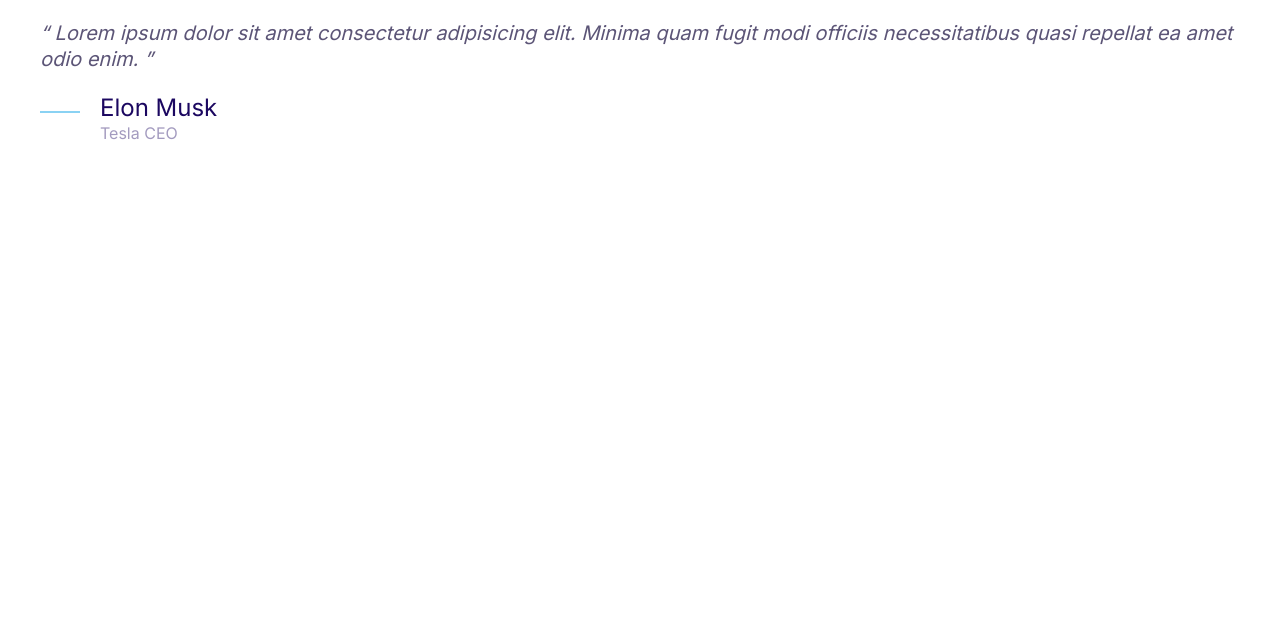
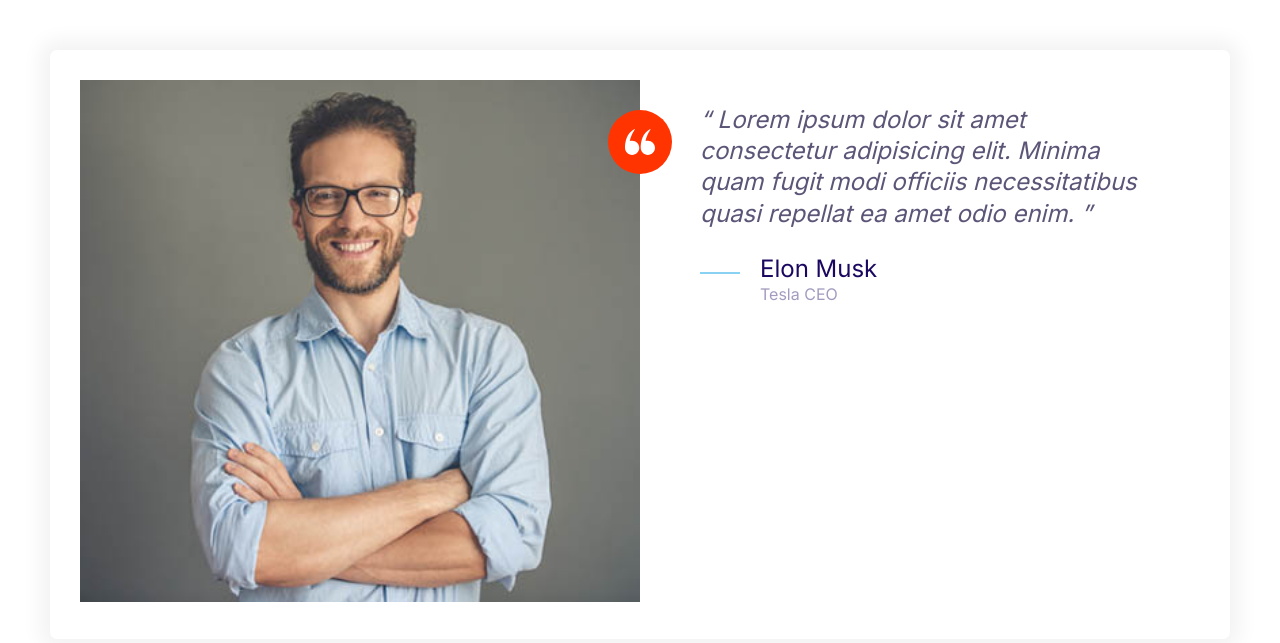
Before and after one commit to Karthi13krishna/Moshify, a plain HTML site: page index.html in a window 1280 px wide. Drawn offline with Linux system fonts and the light colour scheme.

Commit message:
Put together the testimonial component

```diff
--- a/css/styles.css
+++ b/css/styles.css
@@ -169,8 +169,17 @@ a {
   height: 40px;
 }
 
+.icon--small {
+  width: 30px;
+  height: 30px;
+}
+
 .icon--primary {
   fill: var(--color-primary);
+}
+
+.icon--white {
+  fill: white;
 }
 
 .icon-container {
@@ -181,6 +190,10 @@ a {
   display: inline-flex;
   justify-content: center;
   align-items: center;
+}
+
+.icon-container--accent {
+  background: var(--color-accent);
 }
 
 /*Buttons*/
@@ -432,3 +445,51 @@ a {
     font-size: 1.6rem;
   }
 }
+
+/* Grids */
+.grid {
+  display: grid;
+}
+
+@media screen and (min-width: 768px) {
+  .grid--1x2 {
+    grid-template-columns: repeat(2, 1fr);
+  }
+}
+
+@media screen and (min-width: 1024px) {
+  .grid--1x3 {
+    grid-template-columns: repeat(3, 1fr);
+  }
+}
+
+/* Testimonials */
+.testimonial {
+  padding: 3rem;
+  overflow: visible;
+}
+
+.testimonial__image {
+  position: relative;
+}
+
+.testimonial__image > img {
+  width: 100%;
+}
+
+.testimonial__image > .icon-container {
+  position: absolute;
+  top: 3rem;
+  right: -32px;
+}
+
+@media screen and (min-width: 768px) {
+  .testimonial .quote,
+  .testimonial .quote__author {
+    font-size: 2.4rem;
+  }
+
+  .testimonial .quote {
+    margin-left: 6rem;
+  }
+}
--- a/index.html
+++ b/index.html
@@ -14,7 +14,17 @@
     <link rel="stylesheet" href="css/normalize.css" />
     <link rel="stylesheet" href="css/styles.css" />
   </head>
-  <body>
+  <body style="padding: 5rem">
+    <div class="card testimonial">
+      <div class="grid grid--1x2">
+        <div class="testimonial__image">
+          <img src="images/testimonial.jpg" alt="A Happy, smiling customer." />
+          <span class="icon-container icon-container--accent">
+            <svg class="icon icon--white icon--small">
+              <use xlink:href="images/sprite.svg#quotes"></use>
+            </svg>
+          </span>
+        </div>
         <blockquote class="quote">
           <p class="quote__text">
             Lorem ipsum dolor sit amet consectetur adipisicing elit. Minima quam
@@ -34,5 +44,7 @@
             </div>
           </footer>
         </blockquote>
+      </div>
+    </div>
   </body>
 </html>
```
Also changed, not shown: components/testimonial.html (added, +31 -0 lines), images/testimonial.jpg (added). Lines whose indentation alone changed are shown as unchanged.
